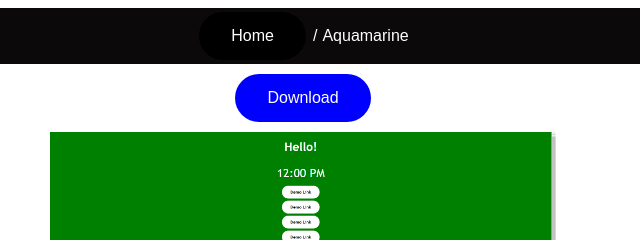
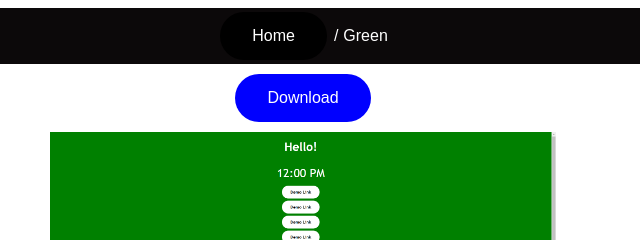
Before and after one commit to nikragsha/customhomepage, a plain HTML site: page download/green.html in a window 1280 px wide. Shown: the top 240 px of the page, 337-977 px from the left. Drawn offline with Linux system fonts and the light colour scheme.

Commit message:
Fixed typo

```diff
--- a/download/green.html
+++ b/download/green.html
@@ -12,7 +12,7 @@
 <center>
 <nav>
     <ul>
-        <li><a href="/customhomepage/index.html">Home</a></li><li>Aquamarine</li>
+        <li><a href="/customhomepage/index.html">Home</a></li><li>Green</li>
     </ul>
 </nav>
 <button onclick="saveHtmlFile()">Download</button>
```
